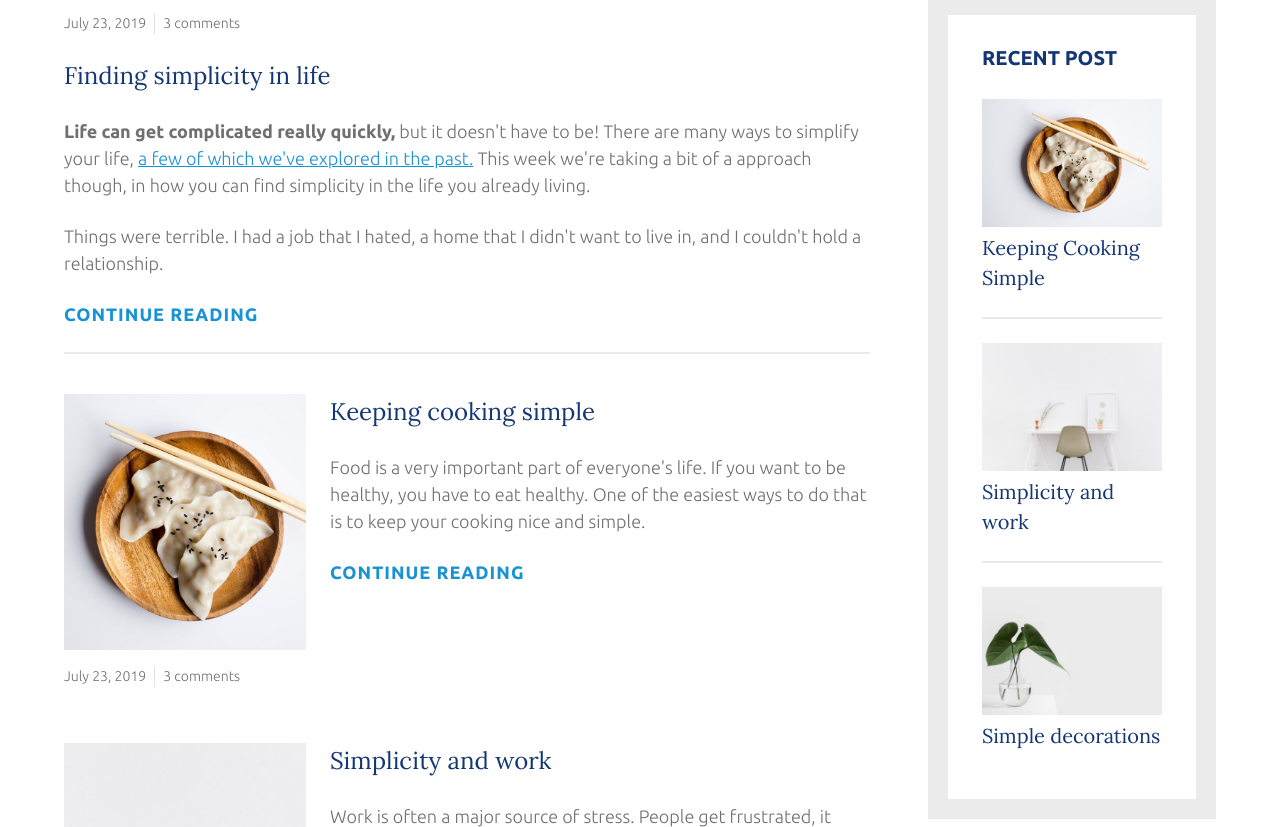
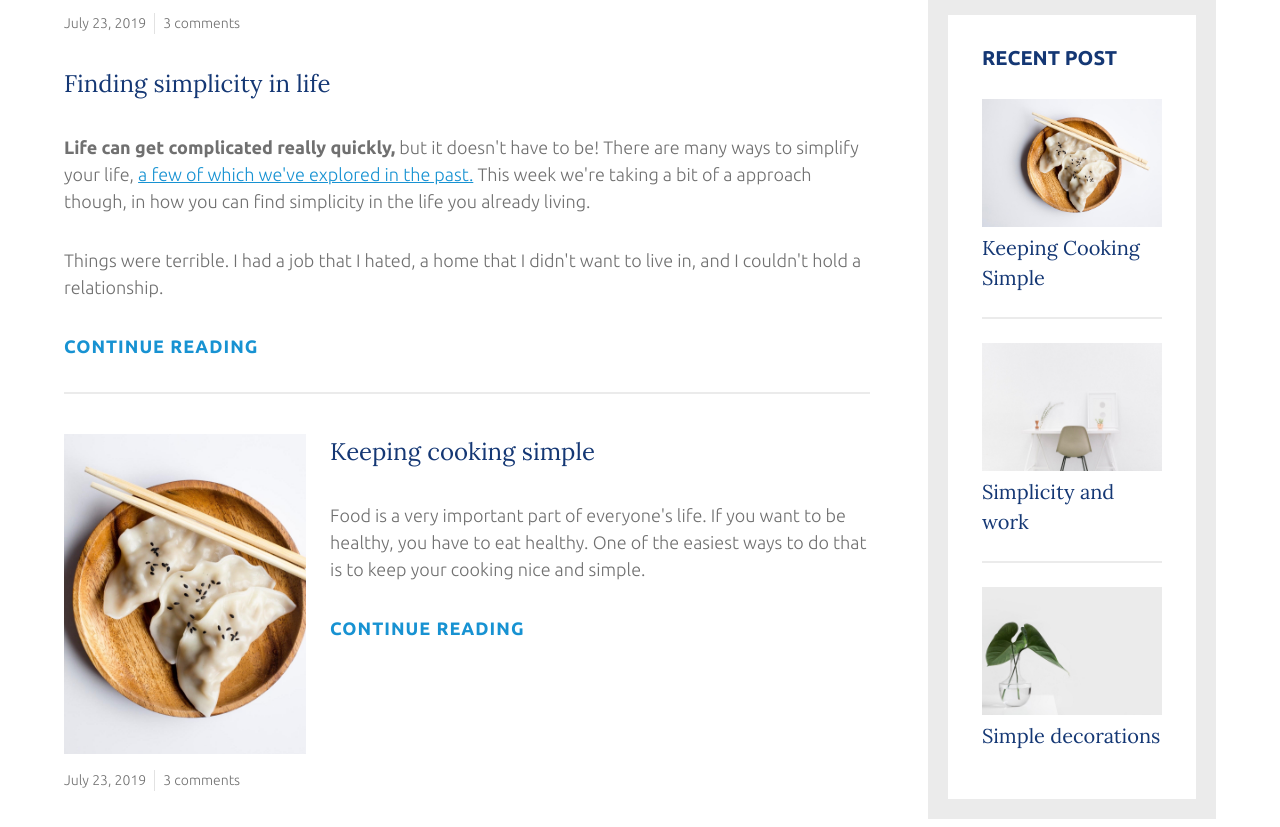
Before and after one commit to sonarin-toun/sonarin-toun.github.io, a plain HTML site: page index.html in a window 1280 px wide. Shown: the part 753-1580 px from the top of the page. Drawn offline with Linux system fonts and the light colour scheme.

Commit message:
test launch 5

```diff
--- a/assets/stylesheets/styles.css
+++ b/assets/stylesheets/styles.css
@@ -335,6 +335,10 @@
         font-size: 1.5rem;
     }
 
+    .paragraph__subtitle{
+        font-size: 1.25rem;
+    }
+
     .paragraph_text,
     .paragraph_bold,
     .paragraph__link,
@@ -429,7 +433,7 @@
 }
 
 .paragraph_text {
-    margin: 1.5rem 0;
+    margin: 2rem 0;
 }
 
 .paragraph_image-caption-container {
@@ -441,12 +445,12 @@
 }
 
 .paragraph__text-container {
-    margin-top: 1.5rem;
+    margin-top: 2rem;
 }
 
 .paragraph__text-container_border {
     border-bottom: solid 2px #EBEBEB;
-    padding-bottom: 1.5rem;
+    padding-bottom: 2rem;
     margin-bottom: 2.5rem;
 }
 
@@ -477,7 +481,7 @@
 
 .paragraph__image_portrait {
     object-fit: cover;
-    height: 16rem;
+    height: 20rem;
 }
 
 
```
